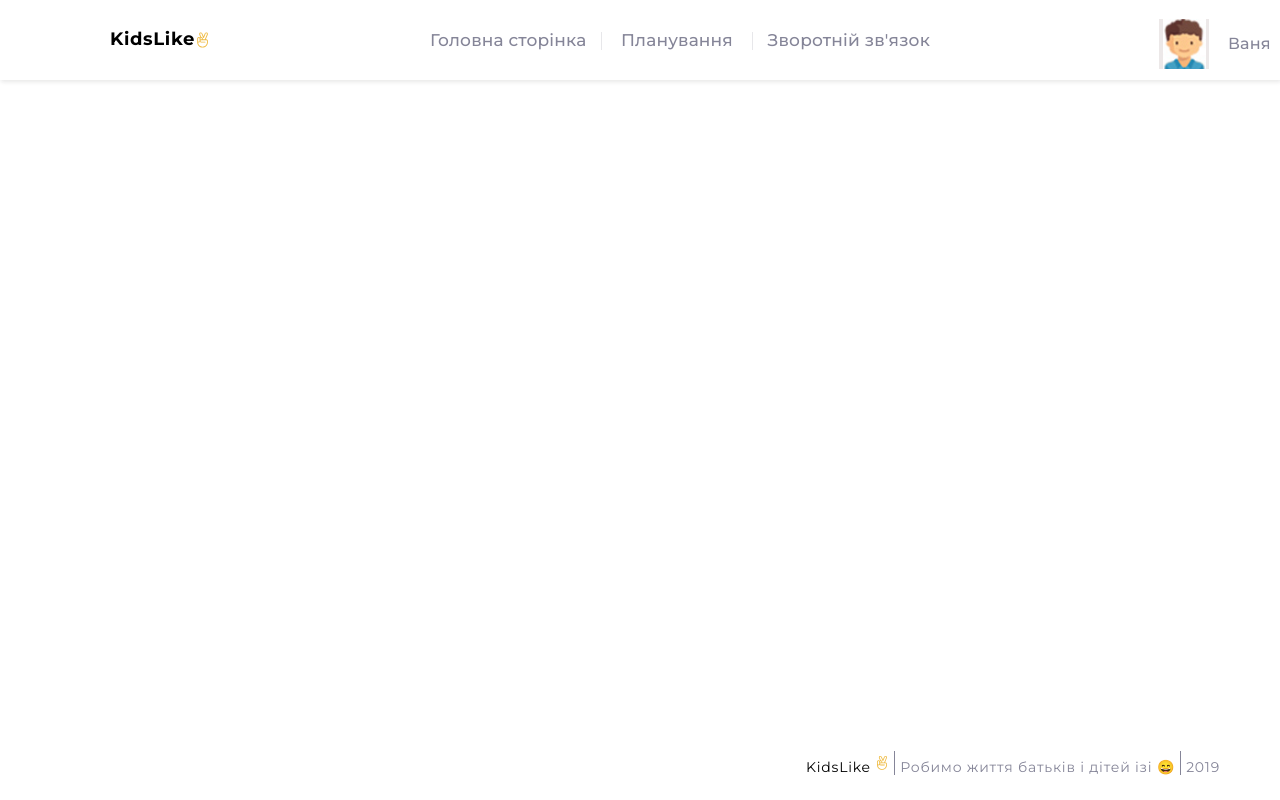
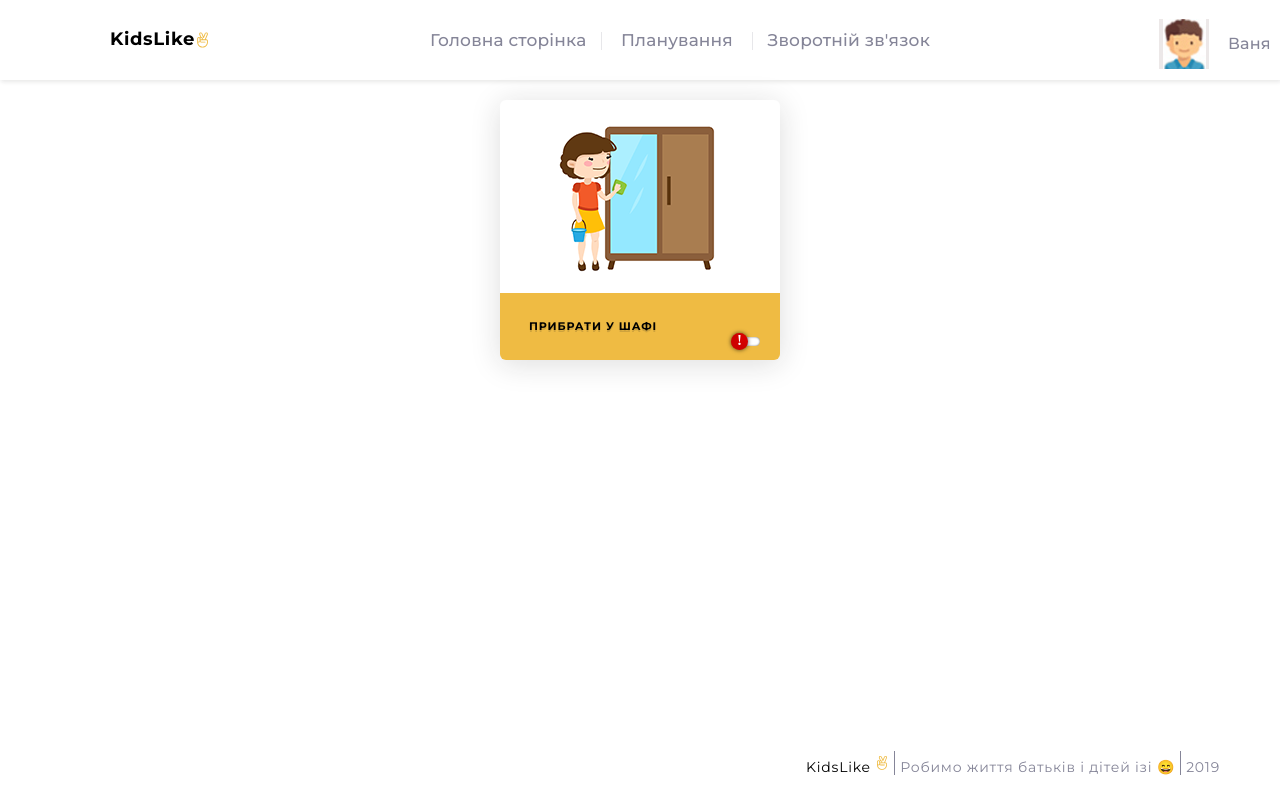
Before and after one commit to vbguard/kidsLike, a React app: page /card in a window 1280 px wide. Built offline with nearby package versions, Linux system fonts and the light colour scheme.

Commit message:
fixed styles card

```diff
--- a/src/App.js
+++ b/src/App.js
@@ -6,8 +6,11 @@ import PlanningPage from './pages/PlanningPage/PlanningPage';
 import Register from './components/Register/Register';
 import Login from './components/Login/Login';
 import Header from './components/Header/Header';
+// import TaskList from './components/TaskList/TaskList';
+import Card from './components/Card/Card';
 import ContactsPage from './pages/ContactsPage/ContactsPage';
 import Footer from './components/Footer/Footer';
+
 // import ProtectedComponent from './hoc/ProtectedComponent';
 
 function App() {
@@ -20,6 +23,8 @@ function App() {
         <Route path="/register" component={Register} />
         <Route path="/dashboard" component={DashboardPage} />
         <Route path="/planning" component={PlanningPage} />
+        {/* <Route path="/tasklist" component={TaskList} /> */}
+        <Route path="/card" component={Card} />
         <Route path="/contacts" component={ContactsPage} />
       </Switch>
       <Footer />
--- a/src/components/CardTogle/CardTogleOn/CardTogleOn.module.css
+++ b/src/components/CardTogle/CardTogleOn/CardTogleOn.module.css
@@ -7,7 +7,6 @@
 			margin: 20px;
 			background-color: white;
 			border-radius:5px;
-
 			box-shadow:inset 0 0 2px rgba(0,0,0,.6);
 }
 
--- a/src/components/TaskList/TaskList.js
+++ b/src/components/TaskList/TaskList.js
@@ -2,10 +2,10 @@ import React from 'react';
 import PropTypes from 'prop-types';
 import styles from './TaskList.module.css';
 
-const TaskList = ({ items }) => (
+const TaskList = ({ images }) => (
   <div className={styles.container}>
     <ul className={styles.list}>
-      {items.map(({ id, image, title }) => (
+      {images.map(({ id, image, title }) => (
         <li key={id} className={styles.listItem}>
           <img src={image} alt={title} />
           <p>{title}</p>
@@ -16,7 +16,7 @@ const TaskList = ({ items }) => (
 );
 
 TaskList.propTypes = {
-  items: PropTypes.arrayOf(
+  images: PropTypes.arrayOf(
     PropTypes.shape({
       id: PropTypes.string.isRequired,
       image: PropTypes.string.isRequired,
--- a/src/components/card/Card.jsx
+++ b/src/components/card/Card.jsx
@@ -1,21 +1,29 @@
 import React from 'react';
 import PropTypes from 'prop-types';
 import styles from './Card.module.css';
-import pic6 from '../../assets/images/tasksImage/pic-6.png';
+import CardTogle from '../CardTogle/CardTogle';
+// import pic6 from '../../assets/images/tasksImage/pic-6@2x.png';
 
-const Card = ({ title = '' }) => (
+// const small = '300.png';
+// const medium = '768.png';
+// const large = '1280.png';
+
+// const ResponsiveImage = () => (
+//   <img
+//     src={small}
+//     srcSet={`${small} 300w,
+//     ${medium} 768w,
+//     ${large} 1280w`}
+//     alt="img-for-choose"
+//   />
+// );
+
+const Card = ({ title }) => (
   <div className={styles.Card}>
-    <div className={styles.pic}>
-      <img
-        // srcset="pic-6.png 320w,
-        // pic-6@2x.png 768w,
-        // pic-6@3x.pgn 1280w"
-        src={pic6}
-        alt="img"
-      />
-    </div>
-    <div className={styles.pic_footer}>
+    <div className={styles.pic}>{/* <ResponsiveImage picture={small} /> */}</div>
+    <div className={styles.pic_footer_container}>
       <h2 className={styles.title}>{title}</h2>
+      <CardTogle />
     </div>
   </div>
 );
--- a/src/components/card/card.module.css
+++ b/src/components/card/card.module.css
@@ -1,7 +1,9 @@
 .Card {
+  display: flex;
   margin: 0 auto;
+  flex-direction: column;
   margin-top: 20px;
-  padding: 0;
+  margin-bottom: 20px;
   width: 280px;
   height: 260px;
   border-radius: 6px;
@@ -10,33 +12,42 @@
 }
 
 .pic {
-  width: 280px;
-  margin-top: 20px;
+  display: block;
+  margin: 0 auto;
+  width: 184px;
+  height: 161px;
+  margin-top: 19px;
+  margin-bottom: 14px;
+  background-image: url('../../assets/images/tasksImage/pic-6.png');
+  background-repeat: no-repeat;
   background-color: rgb(255, 255, 255);
-  text-align: center;
 }
 
-image {
-  width: 100%;
-  height: 160px;
-}
-
-.pic_footer {
-  height: 66px;
-  margin-top: 14px;
+.pic_footer_container {
+  display: flex;
+  justify-content: space-between;
+  height: 67px;
   padding-left: 29px;
+  padding-top: 24px;
   background-color:   #efbb43;
 }
 
 .title {
+  margin: 0;
+  padding: 0;
   font-family: "Montserrat", sans-serif;
   text-transform: uppercase;
-  font-size: 12px;
+  font-size: 11px;
   font-weight: bold;
   line-height: 1.64;
   letter-spacing: 0.88px;
   text-align: left;
-  padding-top: 24px;
   color: rgb(0, 0, 0);
   text-shadow: 0px 2px 0px rgba(29, 29, 27, 0.15);
 }
+
+@media(min-width: 768px) and (max-width: 1279px){
+
+}
+@media(min-width: 1280px) {
+}
```
Also changed, not shown: src/components/card/list-image.json (added, +42 -0 lines).
